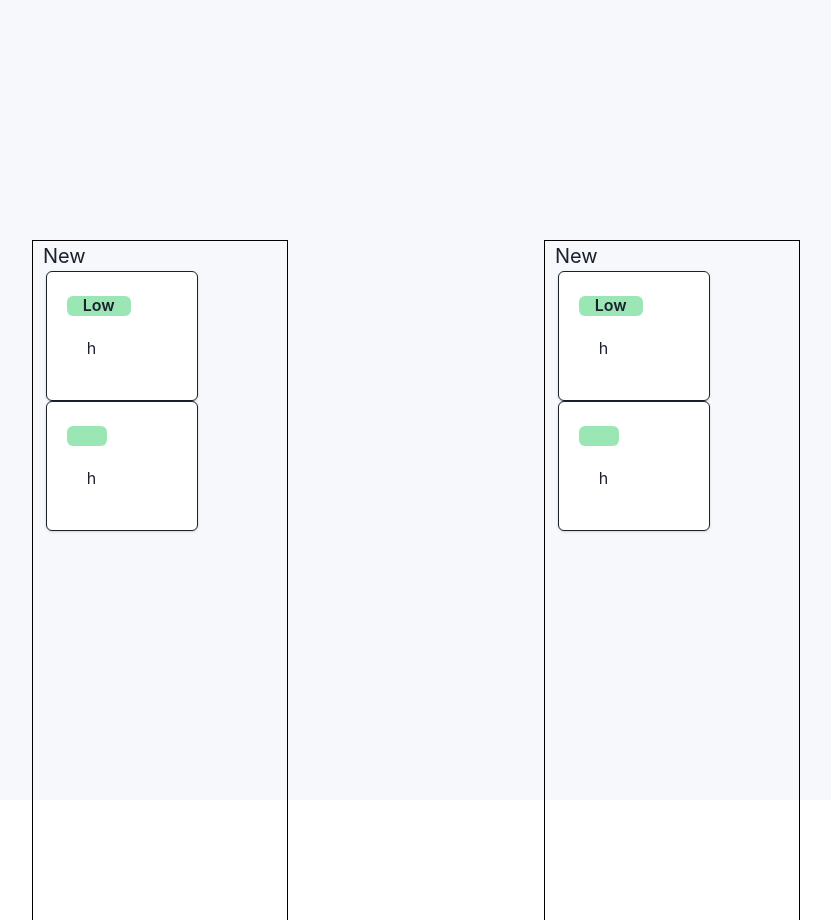
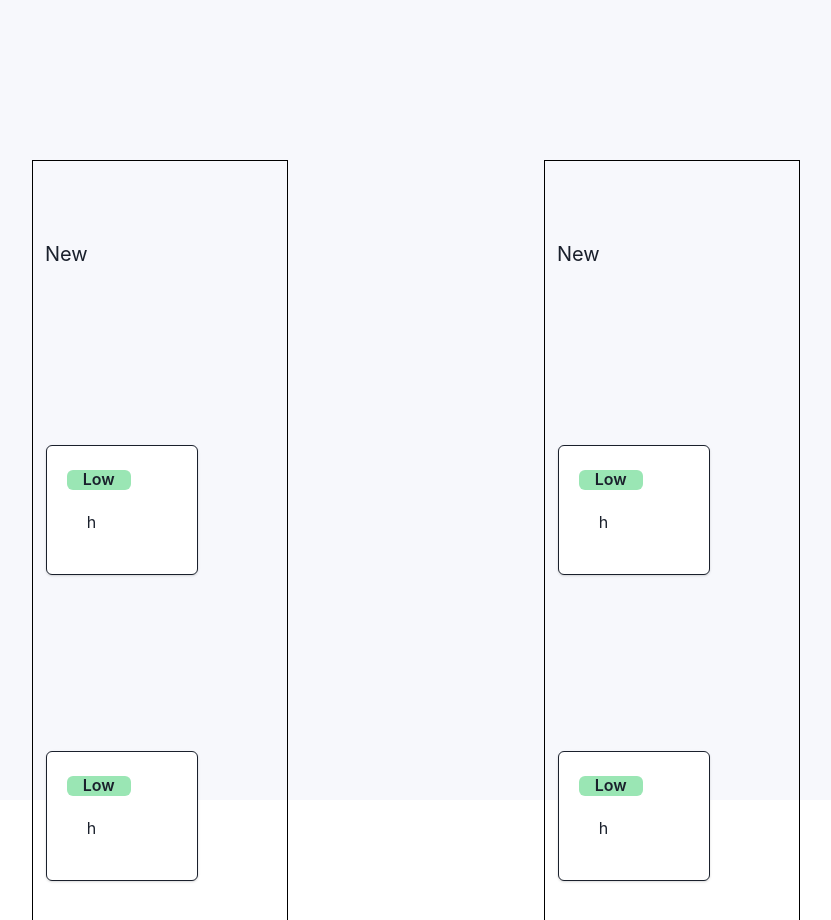
Before and after one commit to Chandramohan97/kanban, a React (Create React App) app: page / in a window 1280 px wide. Shown: the top 920 px of the page, without its empty margins (96-927 px from the left). Built offline with nearby package versions, Linux system fonts and the light colour scheme.

Commit message:
feat : Board.js

```diff
--- a/src/Components/Board/Board.js
+++ b/src/Components/Board/Board.js
@@ -5,11 +5,11 @@ import KanbanCard from "../Card/KanbanCard";
 
 const Board = () => {
   return (
-    <Box flexDirection={"column"} border="1px solid black" height={"100%"} width="20vw" my="30vh" mx="10vw"  justifyContent={"space-around"} gap="20px" >
-        <Text as="l" fontSize={"xl"} px="10px">New</Text>
-        <KanbanCard priority="Low"/>
-        <KanbanCard/>
-    </Box>
+    <Flex flexDirection={"column"} border="1px solid black" height="100%" width="20vw" my="20vh" mx="10vw" justifyContent={"space-around"} gap="20px" >
+        <Text fontSize={"xl"} mx="12px">New</Text>
+        <KanbanCard priority="Low" />
+        <KanbanCard priority="Low" />
+    </Flex>
   )
 }
 
```
